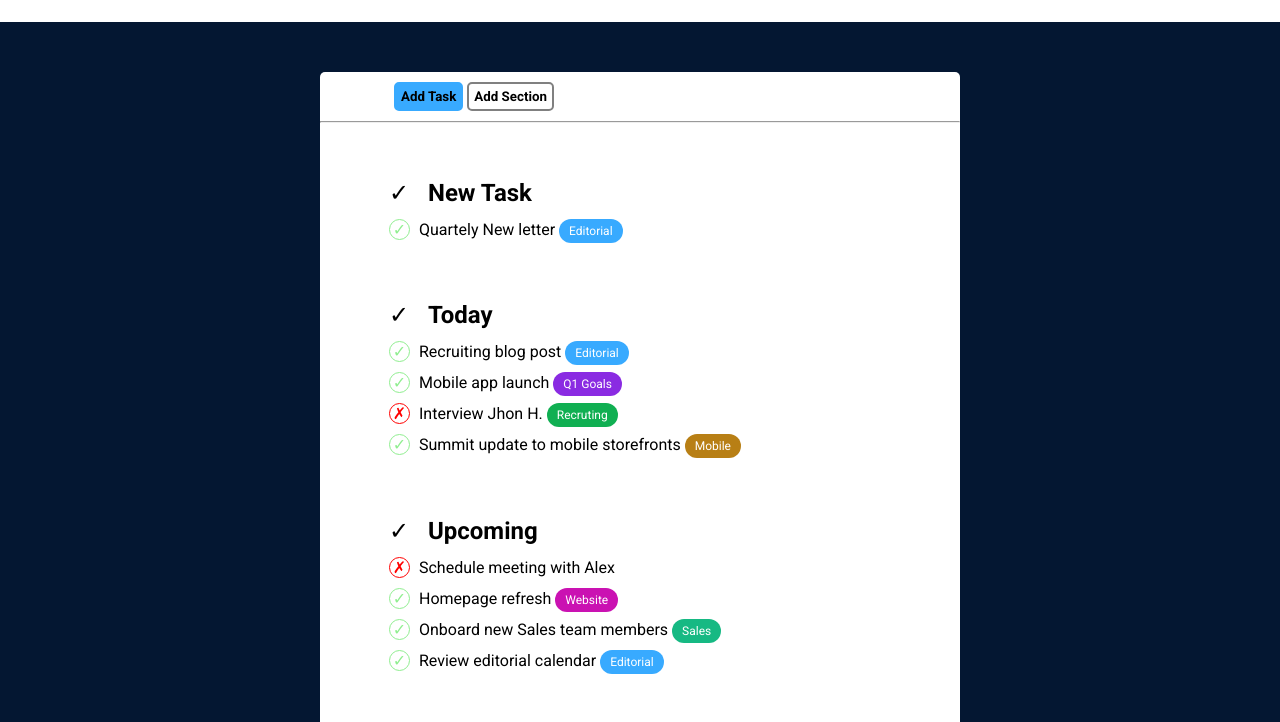
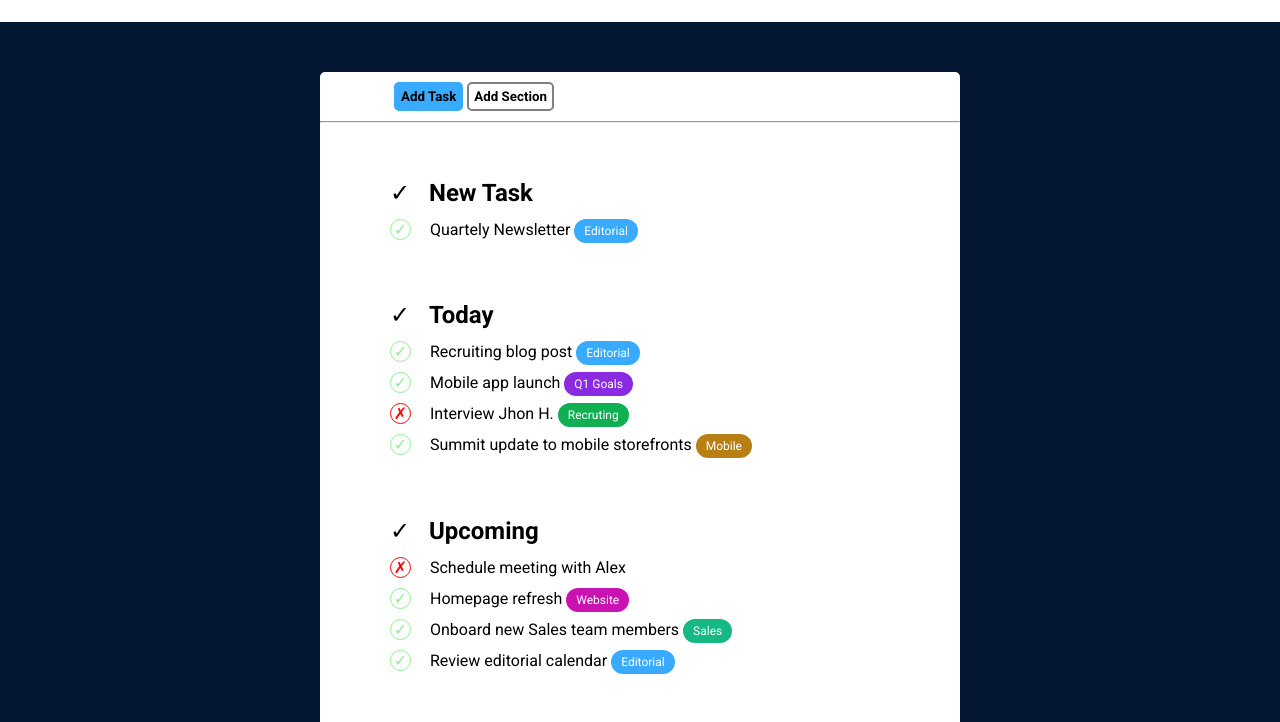
Before and after one commit to simonecarcagni/html-css-toboolist, a plain HTML site: page index.html in a window 1280 px wide. Shown: the part 78-800 px from the top of the page. Drawn offline with Linux system fonts and the light colour scheme.

Commit message:
Ultimi ritocchi più commenti

```diff
--- a/css/style.css
+++ b/css/style.css
@@ -1,9 +1,12 @@
+/*Regole generali Css*/
 *{
     margin: 0;
     padding: 0;
     box-sizing: border-box;
     font-family: 'Roboto', sans-serif;
 }
+
+/*Css parte Header*/
 
 body{
     background-color: rgb(4, 23, 50);
@@ -28,6 +31,7 @@ body{
     font-weight: bold;
 }
 
+/*Regole Css Main*/
 .container-main{
     height: 800px;
     width: 50%;
@@ -77,6 +81,7 @@ hr{
 .command-task{
     font-weight: 400;
     display: inline;
+    margin: 10px;
 }
 
 .check-title{
@@ -142,5 +147,5 @@ hr{
 }
 
 .section{
-    margin: 10% 0px;
+    margin: 10% 1px;
 }
--- a/index.html
+++ b/index.html
@@ -8,19 +8,27 @@
         <link rel="stylesheet" href="css/style.css">
         <link href="https://fonts.googleapis.com/css2?family=Roboto:wght@100;300;400;500;700;900&display=swap" rel="stylesheet">
     </head>
+
     <body>
+
+        <!--Inizio Header-->
         <header>
             <div class="header">
                 <img id="logo" src="./img/Logo.png" alt="Logo Boolean">
                 <span class="title">Toboolist</span>
             </div>
         </header>
+        <!--Fine Header-->
 
+        <!--Inizio Main-->
         <main>
+
             <div class="container-main">
 
+                <!--Prima Parte Main-->
                 <div class="container-button">
 
+                    <!--Bottoni-->
                     <button class="button blue">Add Task</button>
                     <button class="button white">Add Section</button>
 
@@ -28,54 +36,77 @@
 
                 <hr>
 
+                <!--Seconda Parte Main-->
                 <div class="container-task">
 
+                    <!--Inizio Prima Section-->
                     <section class="section">
+
                         <span class="check-title">&#10003</span>
                         <div class="title-task">New Task</div>
                         <br>
+
                         <span class="check-task">&#10003</span>
-                        <div class="command-task">Quartely New letter <span class="tag blue">Editorial</span></div>
+                        <div class="command-task">Quartely Newsletter <span class="tag blue">Editorial</span></div>
+
                     </section>
+                    <!--Fine Prima Section-->
 
+                    <!--Inizio Seconda Section-->
                     <section class="section">
+
                         <span class="check-title">&#10003</span>
                         <div class="title-task">Today</div>
                         <br>
+
                         <span class="check-task">&#10003</span>
                         <div class="command-task">Recruiting blog post <span class="tag blue">Editorial</span></div>
                         <br>
+
                         <span class="check-task">&#10003</span>
                         <div class="command-task">Mobile app launch <span class="tag purple">Q1 Goals</span></div>
                         <br>
+
                         <span class="cross-task">&#10007</span>
                         <div class="command-task">Interview Jhon H. <span class="tag green">Recruting</span></div>
                         <br>
+
                         <span class="check-task">&#10003</span>
                         <div class="command-task">Summit update to mobile storefronts <span class="tag orange">Mobile</span></div>
+
                     </section>
+                    <!--Fine Seconda Section-->
 
+                    <!--Inizio Terza Section-->
                     <section class="section">
                         <span class="check-title">&#10003</span>
                         <div class="title-task">Upcoming</div>
                         <br>
+
                         <span class="cross-task">&#10007</span>
                         <div class="command-task">Schedule meeting with Alex</div>
                         <br>
+
                         <span class="check-task">&#10003</span>
                         <div class="command-task">Homepage refresh <span class="tag magenta">Website</span></div>
                         <br>
+
                         <span class="check-task">&#10003</span>
                         <div class="command-task">Onboard new Sales team members <span class="tag lightgreen">Sales</span></div>
                         <br>
+
                         <span class="check-task">&#10003</span>
                         <div class="command-task">Review editorial calendar <span class="tag blue">Editorial</span></div>
+
                     </section>
+                    <!--Fine Terza Section-->
+
                 </div>
 
             </div>
 
         </main>
+        <!--Fine Main-->
 
     </body>
 </html>
```
